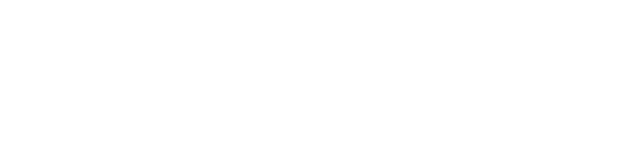
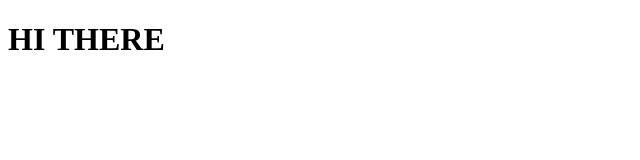
Before and after one commit to Phan-Trung-Thuan/newRandomFood, a plain HTML site: page index.html in a window 1280 px wide. Shown: the whole page, without its empty margins (0-640 px from the left). Drawn offline with Linux system fonts and the light colour scheme.

Commit message:
No thing

```diff
--- a/index.html
+++ b/index.html
@@ -4,11 +4,14 @@
     <meta charset="UTF-8">
     <meta name="viewport" content="width=device-width, initial-scale=1.0">
     <title>Helloworld from HTML</title>
+
+    <h1>HI THERE</h1>
 <script src="helloworld.js">
 
 </script>
 
 </head>
+
 <body>
 
 </body>
```
